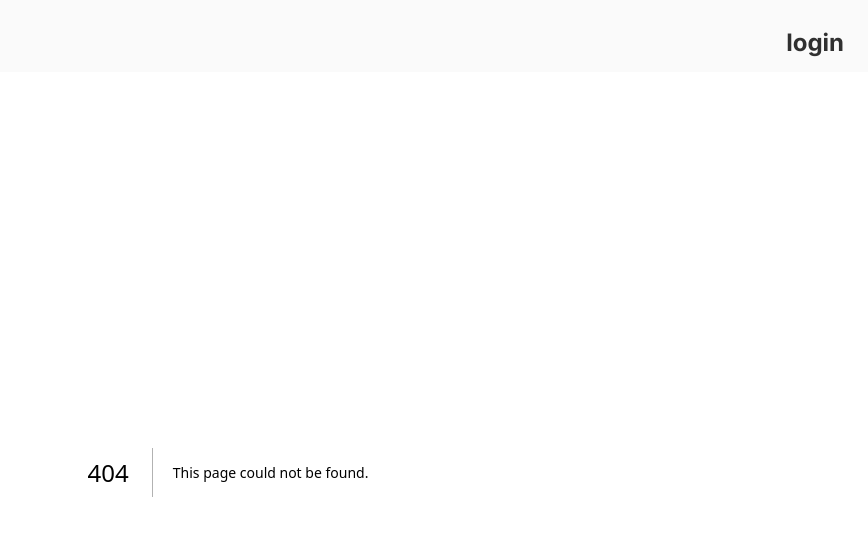
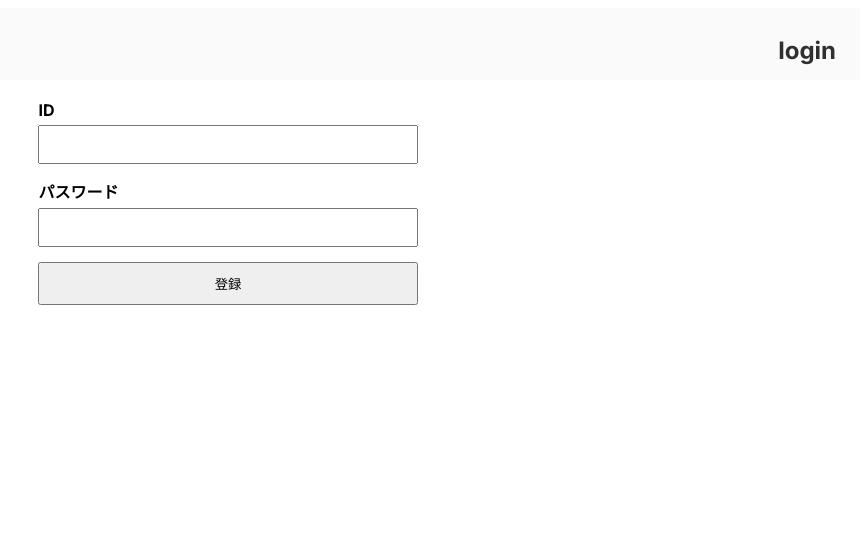
Before and after one commit to hagitaku/movie_management, a Next.js app in the folder frontend/projects/: page /login in a window 1280 px wide. Before the commit this address had no page. Shown: the top 536 px of the page, without its empty margins (412-1280 px from the left). Built offline with nearby package versions, Linux system fonts and the light colour scheme.

Commit message:
loginフォームおよびyupによるバリデーションルールを簡易的に実装

```diff
--- /dev/null
+++ b/frontend/projects/src/app/login/page.tsx
@@ -0,0 +1,73 @@
+"use client"
+import { yupResolver } from "@hookform/resolvers/yup";
+import style from "./style.module.css";
+import { useForm,SubmitHandler } from "react-hook-form";
+import * as yup from "yup";
+
+export const Login = () =>{
+    const loginSchema = yup.object({
+        loginId: yup
+            .string()
+            .max(10,"10文字以内で入力してください．")
+            .test("only-alphabet","アルファベットのみで入力してください．",function (value : any){
+                return !!value.match(/^[a-zA-Z]+$/);
+            })
+            .required("必須項目です．"),
+        password: yup
+            .string()
+            .min(8,"8文字以上20文字以内で入力してください．")
+            .max(20,"8文字以上20文字以内で入力してください．")
+            .test("no-specific-character","アルファベット・数字・記号(@/*)のみで入力してください．", function (value : any){
+                return !!value.match(/^[0-9a-zA-Z@\/\*]+$/);
+            })
+            .required("必須項目です．"),
+    });
+    type LoginForm = yup.InferType<typeof loginSchema>;
+    const form = useForm<LoginForm>({
+        resolver: yupResolver(loginSchema)
+    });
+    const {
+        register,
+        handleSubmit,
+        formState: {errors}
+    } = form;
+    const handleClickLoginButton : SubmitHandler<LoginForm> = (submitForm : LoginForm) => {
+        console.log(submitForm);
+        alert("ログインしました！");
+    }
+
+    return (
+        <div className={style["login-form-container"]}>
+            <form className={style["login-form"]} onSubmit={handleSubmit(handleClickLoginButton)}>
+                <div className={style["login-id-field"]}>
+                    <label className={style["login-id-label"]} htmlFor="login-id">
+                        ID
+                    </label>
+                    <div className={style["login-id"]}>
+                        <input type="text" id="login-id" {...register("loginId")}></input>
+                    </div>
+                    <div className={style["login-id-error-message"]}>
+                        {errors.loginId && errors.loginId.message}
+                    </div>
+                </div>
+                <div className={style["login-password-field"]}>
+                    <label className={style["login-password-label"]} htmlFor="login-password">
+                        パスワード
+                    </label>
+                    <div>
+                        <input type="password" id="login-password" {...register("password")}></input>
+                    </div>
+                    <div className={style["login-password-error-message"]}>
+                        {errors.password && errors.password.message}
+                    </div>
+                </div>
+                <div className={style["login-submit"]}>
+                    <button className={style["login-submit-button"]} type="submit">
+                        登録
+                    </button>
+                </div>
+            </form>
+        </div>
+    )
+}
+export default Login;
--- /dev/null
+++ b/frontend/projects/src/app/login/style.module.css
@@ -0,0 +1,55 @@
+.login-form-container{
+    text-align: flex;
+    justify-content: center;
+    align-items: center;
+    width: 30%;
+    max-width: 1200px;
+    padding: 20px;
+    margin: auto;
+}
+.login-form{
+    width: 100%;
+    max-width: 600px;
+    box-sizing: border-box;
+}
+.login-id-field{
+    margin-bottom: 15px;
+}
+
+.login-id-field label{
+    display: block;
+    margin-bottom: 5px;
+    font-weight: bold;
+}
+
+.login-id-field input{
+    width: 100%;
+    padding: 10px;
+    box-sizing: border-box;
+}
+
+.login-id-error-message{
+    color: #fc0505;
+}
+.login-password-field{
+    margin-bottom: 15px;
+}
+.login-password-field label{
+    display: block;
+    margin-bottom: 5px;
+    font-weight: bold;
+}
+.login-password-field input{
+    width: 100%;
+    padding: 10px;
+    box-sizing: border-box;
+}
+
+.login-password-error-message{
+    color: #fc0505;
+}
+
+.login-submit-button{
+    width: 100%;
+    padding: 10px;
+}
```
